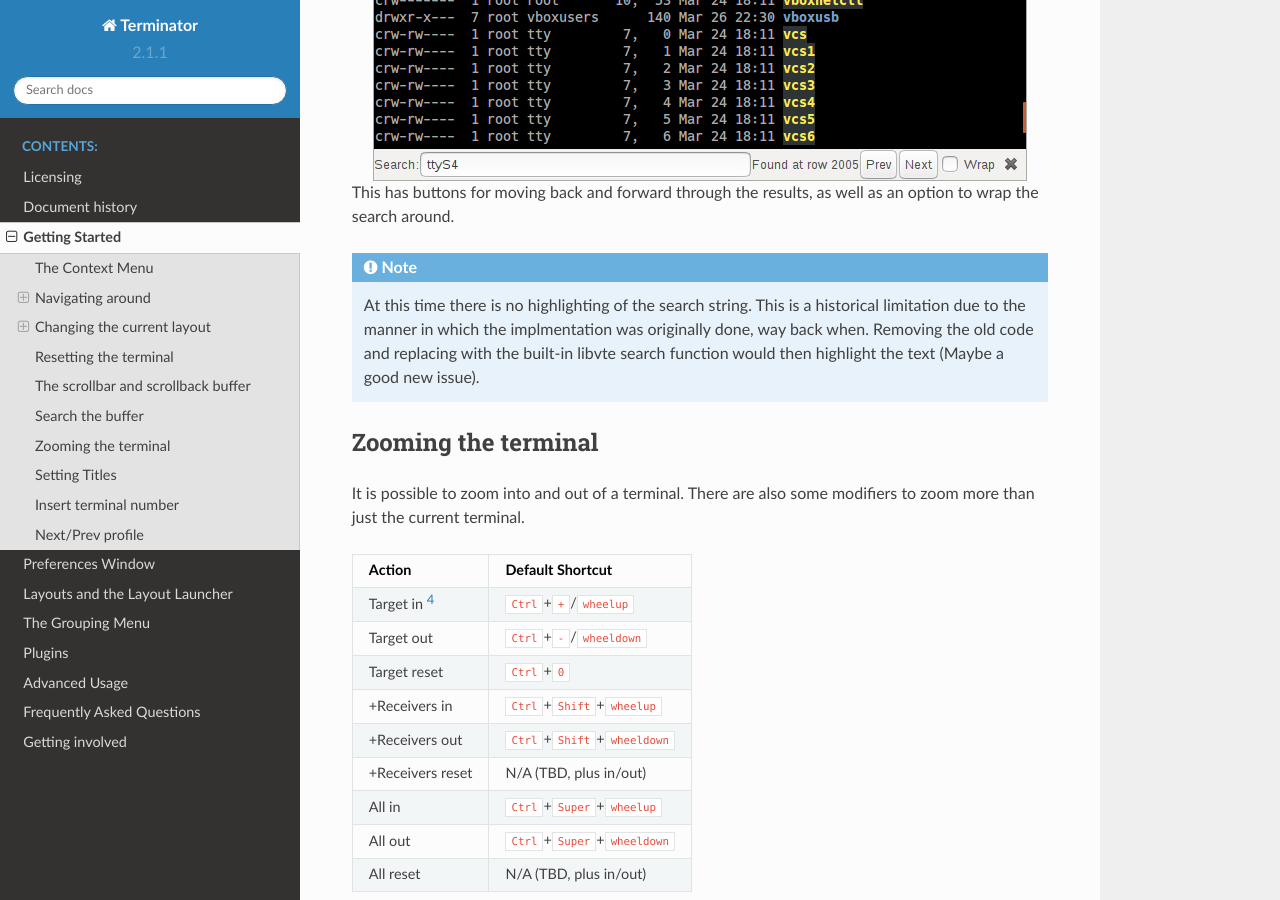
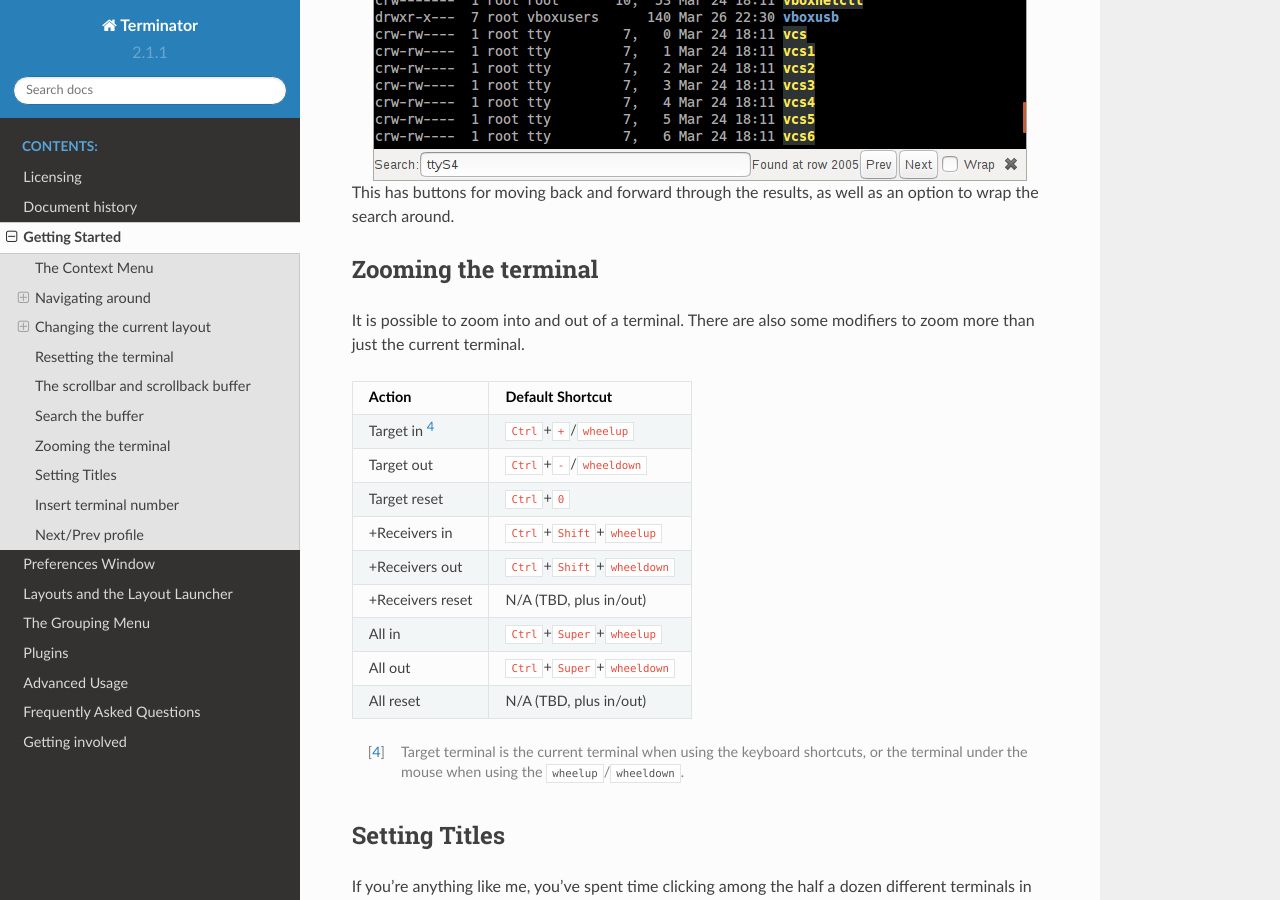
Before and after one commit to gnome-terminator/docs, a Sphinx documentation site: the page built from source/gettingstarted.rst, in a window 1280 px wide and 900 px high, scrolled down 13581 px. Built offline with Sphinx 7.4.7 and the Read the Docs theme 2.0.0, drawn with Linux system fonts in a browser that asks for light colours.

Commit message:
Update gettingstarted.rst highlighting string search is working
because it works now !

```diff
--- a/source/gettingstarted.rst
+++ b/source/gettingstarted.rst
@@ -510,13 +510,6 @@ Resulting in a search bar at the bottom of the focused terminal:
 This has buttons for moving back and forward through the results, as
 well as an option to wrap the search around.
 
-.. note:: At this time there is no highlighting of the search string.
-          This is a historical limitation due to the manner in which
-          the implmentation was originally done, way back when.
-          Removing the old code and replacing with the built-in
-          libvte search function would then highlight the text (Maybe
-          a good new issue).
-
 .. _zooming-the-terminal:
 
 -----------------------------------
```
